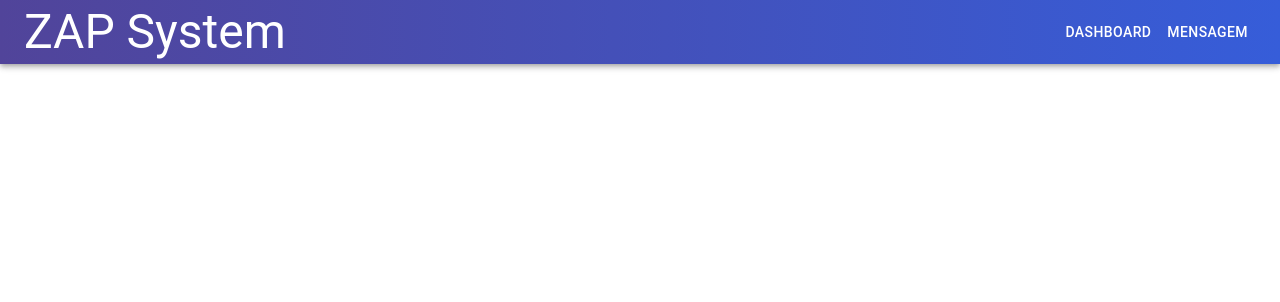
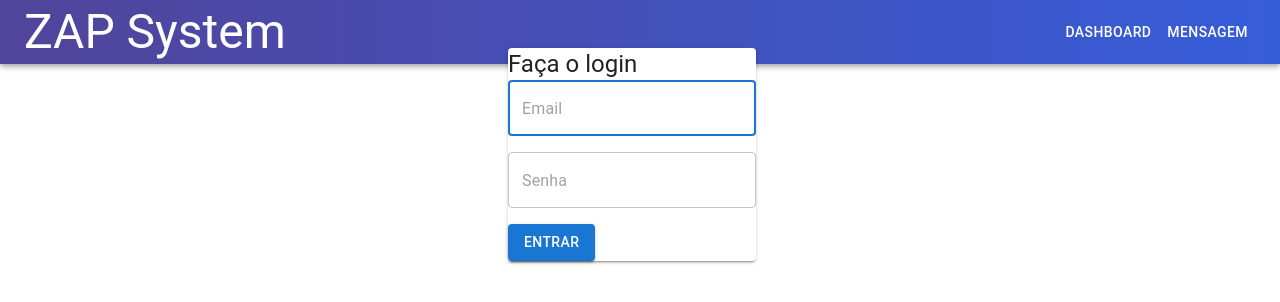
Before and after one commit to Daniel100262/zap-message-system, a React (Create React App) app in the folder zap-message-system/: page /login in a window 1280 px wide. Shown: the top 302 px of the page. Built offline with nearby package versions, Linux system fonts and the light colour scheme.

Commit message:
Added login page e private routes

```diff
--- a/zap-message-system/package.json
+++ b/zap-message-system/package.json
@@ -14,6 +14,7 @@
     "@testing-library/user-event": "^12.1.10",
     "axios": "^0.21.4",
     "chart.js": "^3.5.1",
+    "js-cookie": "^3.0.1",
     "react": "^17.0.2",
     "react-chartjs-2": "^3.0.5",
     "react-dom": "^17.0.2",
--- a/zap-message-system/src/App.js
+++ b/zap-message-system/src/App.js
@@ -4,23 +4,32 @@ import Dashboard from './pages/dashboard'
 import ButtonAppBar from './components/header'
 import Messages from './pages/messages';
 import NewMessage from './pages/newMessage';
-
+import Login from './pages/login';
+import StoreProvider from './components/store/provider';
+import RoutesPrivate from './components/routes/private';
 
 function App() {
   return (
     <Router>
+      <StoreProvider>
       <ButtonAppBar />
       <Switch>
-        <Route path="/dashboard" exact>
-          <Dashboard />
-        </Route>
-        <Route path="/messages" exact>
-          <Messages />
-        </Route>
-        <Route path="/messages/new" exact>
-          <NewMessage />
-        </Route>
+
+        <Route path="/login" component={Login} exact />
+
+
+
+        <RoutesPrivate path="/dashboard" component={Dashboard} exact />
+
+        <RoutesPrivate path="/messages" component={Messages} exact />
+
+        <RoutesPrivate path="/messages/new" component={NewMessage} exact />
+
+        <RoutesPrivate path="/" />
+
+
       </Switch>
+      </StoreProvider>
     </Router>
   );
 }
--- /dev/null
+++ b/zap-message-system/src/components/routes/private/index.jsx
@@ -0,0 +1,20 @@
+import React, { useContext } from 'react';
+import { Route, Redirect } from 'react-router-dom';
+import StoreContext from '../../store/context'
+
+const RoutesPrivate = ({ component: Component, ...rest }) => {
+
+    const { token } = useContext(StoreContext);
+
+    return (
+        <Route
+            {...rest}
+            render={() => token
+                ? <Component {...rest} />
+                : <Redirect to="/login" />
+            }
+        />
+    )
+}
+
+export default RoutesPrivate;
--- /dev/null
+++ b/zap-message-system/src/components/store/context.js
@@ -0,0 +1,9 @@
+import { createContext } from "react";
+
+
+const StoreContext = createContext({
+    token: null,
+    setToken: () => {},
+});
+
+export default StoreContext;
--- /dev/null
+++ b/zap-message-system/src/components/store/provider.jsx
@@ -0,0 +1,21 @@
+import React from 'react';
+import Context from './context';
+import useStorage from '../../utils/useStorage'
+
+const StoreProvider = ({ children }) => {
+
+    const [token, setToken] = useStorage('token');
+
+    return (
+        <Context.Provider
+            value={{
+                token,
+                setToken
+            }}
+        >
+            {children}
+        </Context.Provider>
+    )
+}
+
+export default StoreProvider;
--- /dev/null
+++ b/zap-message-system/src/pages/login/index.jsx
@@ -0,0 +1,105 @@
+import React from "react";
+import { Button, TextField, Grid, Paper, AppBar, Typography, Toolbar, Link } from "@material-ui/core";
+import { useContext, useState } from 'react';
+import Swal from 'sweetalert2';
+import { useHistory } from "react-router-dom";
+import './styles.css'
+import StoreContext from "../../components/store/context";
+
+const initialState = () => {
+    return {
+        username: "",
+        password: ""
+    }
+}
+
+const login = (username, password) => {
+    console.log(`Chegou no login com usuario: ${username} e senha: ${password}`)
+    if(username === "admin" && password === "admin") {
+        return { token: 1234}
+    } else {
+        return { error: 'Usuário ou senha inválido!' }
+    }
+}
+
+
+const Login = () => {
+
+    const history = useHistory();
+
+    const [value, setValue] = useState(initialState);
+    const [username, setUsername] = useState("");
+    const [password, setPassword] = useState("");
+    const { setToken } = useContext(StoreContext);
+
+    const handleSubmit = (event) => {
+        event.preventDefault();
+
+        console.log("Chegou no handleSubmit")
+        console.log("Valor passado: "+value);
+        const { token } = login(username, password);
+
+        if(token) {
+            setToken(token);
+            return history.push("/dashboard")
+        }
+
+        setValue(initialState);
+
+    }
+
+    return (
+        <div >
+            <Grid className="loginCard" container spacing={0}  direction="row">
+                <Grid item>
+                    <Grid container direction="column" justify="center" spacing={2} className="login-form">
+                        <Paper variant="elevation" elevation={2} className="login-background" >
+                            <Grid item>
+                                <Typography component="h1" variant="h5">
+                                    Faça o login
+                                </Typography>
+                            </Grid>
+                            <Grid item>
+                                <form onSubmit={handleSubmit}>
+                                    <Grid container direction="column" spacing={2}>
+                                        <Grid item>
+                                            <TextField
+                                                type="text"
+                                                placeholder="Email"
+                                                fullWidth
+                                                name="username"
+                                                variant="outlined"
+                                                value={username}
+                                                onChange={(event) => setUsername(event.target.value)}
+                                                required
+                                                autoFocus
+                                            />
+                                        </Grid>
+                                        <Grid item>
+                                            <TextField
+                                                type="text"
+                                                placeholder="Senha"
+                                                fullWidth
+                                                name="password"
+                                                variant="outlined"
+                                                value={password}
+                                                onChange={(event) => setPassword(event.target.value)}
+                                                required
+                                            />
+                                        </Grid>
+                                        <Grid item>
+                                            <Button  variant="contained" color="primary" type="submit" className="button-block" > Entrar </Button>
+                                        </Grid>
+                                    </Grid>
+                                </form>
+                            </Grid>
+                        </Paper>
+                    </Grid>
+                </Grid>
+            </Grid>
+        </div>
+    );
+
+}
+
+export default Login;
--- /dev/null
+++ b/zap-message-system/src/pages/login/styles.css
@@ -0,0 +1,4 @@
+.loginCard {
+    display: flex;
+    justify-content: center
+}
--- a/zap-message-system/src/pages/newMessage/index.jsx
+++ b/zap-message-system/src/pages/newMessage/index.jsx
@@ -10,6 +10,13 @@ import TextField from '@mui/material/TextField';
 import { useHistory } from "react-router-dom";
 import * as yup from 'yup';
 import './styles.css';
+
+const schema = yup.object().shape({
+    channel: yup.string().required("Campo obrigatorio").min(5, "Selecione o canal!"),
+    trigger: yup.string().required("Campo obrigatorio").min(5, "Selecione o gatilho!"),
+    timer: yup.string().required("Campo obrigatorio").min(5, "Campo tempo é muito curto!"),
+    message: yup.string().required("Campo obrigatorio").min(5, "Digite uma mensagem!")
+});
 
 const NewMessage = () => {
 
@@ -55,16 +62,11 @@ const NewMessage = () => {
         handleGetTriggers();
     }, [])
 
-    const schema = yup.object().shape({
-        channel: yup.string().required("Campo obrigatorio").min(5, "Selecione o canal!"),
-        trigger: yup.string().required("Campo obrigatorio").min(5, "Selecione o gatilho!"),
-        timer: yup.string().required("Campo obrigatorio").min(5, "Campo tempo é muito curto!"),
-        message: yup.string().required("Campo obrigatorio").min(5, "Digite uma mensagem!")
-    });
+
 
     const handleSubmit = async (event) => {
         try {
-            const isValid = schema.isValid({ channel, trigger, timer, message });
+            const isValid = await schema.isValid({ channel, trigger, timer, message });
             if (isValid === false) {
                 Swal.fire("Verifique os campos!");
                 return;
@@ -106,13 +108,13 @@ const NewMessage = () => {
                     <Select value={trigger} onChange={(event) => setTrigger(event.target.value)} defaultValue={""} displayEmpty>
                         <MenuItem value="">Todos</MenuItem>
                         {triggerOption.map((row) =>
-                            <MenuItem value={row}>{row}</MenuItem>
+                            <MenuItem key={row} value={row}>{row}</MenuItem>
                         )}
                     </Select>
-                    <Select value={channel} onChange={(event) => setChannel(event.target.value)} defaultValue={""} displayEmpty>
+                    <Select   value={channel} onChange={(event) => setChannel(event.target.value)} defaultValue={""} displayEmpty>
                         <MenuItem value="">Todos</MenuItem>
                         {channelOption.map((row) =>
-                            <MenuItem value={row}>{row}</MenuItem>
+                            <MenuItem key={row} value={row}>{row}</MenuItem>
                         )}
                     </Select>
 
--- /dev/null
+++ b/zap-message-system/src/utils/storage.js
@@ -0,0 +1,29 @@
+import Cookie from 'js-cookie';
+
+const storage = {};
+
+// Safari in incognito has local storage, but size 0
+// This system falls back to cookies in that situation
+try {
+  if (!window.localStorage) {
+    throw Error('no local storage');
+  }
+
+  // Setup simple local storage wrapper
+  storage.set = (key, value) => localStorage.setItem(key, JSON.stringify(value));
+  storage.get = (key) => {
+    const item = localStorage.getItem(key);
+    try {
+      return JSON.parse(item);
+    } catch (e) {
+      return null;
+    }
+  };
+  storage.remove = key => localStorage.removeItem(key);
+} catch (e) {
+  storage.set = Cookie.set;
+  storage.get = Cookie.getJSON;
+  storage.remove = Cookie.remove;
+}
+
+export default storage;
--- /dev/null
+++ b/zap-message-system/src/utils/useStorage.js
@@ -0,0 +1,23 @@
+
+import { useCallback, useState } from 'react';
+import storage from './storage';
+
+ const useStorage = (key) => {
+
+  const [state, setState] = useState(() => storage.get(key));
+
+  const set = useCallback(newValue => {
+    storage.set(key, newValue);
+    setState(newValue);
+  }, [key]);
+
+  const remove = useCallback(() => {
+    storage.remove(key);
+    setState(undefined);
+  }, [key]);
+
+  return [state, set, remove];
+
+}
+
+export default useStorage;
```
Also changed, not shown: zap-message-system/src/components/datatable/index.jsx (+4 -9 lines), 1 other file (tests, documents, lock files or other folders).
